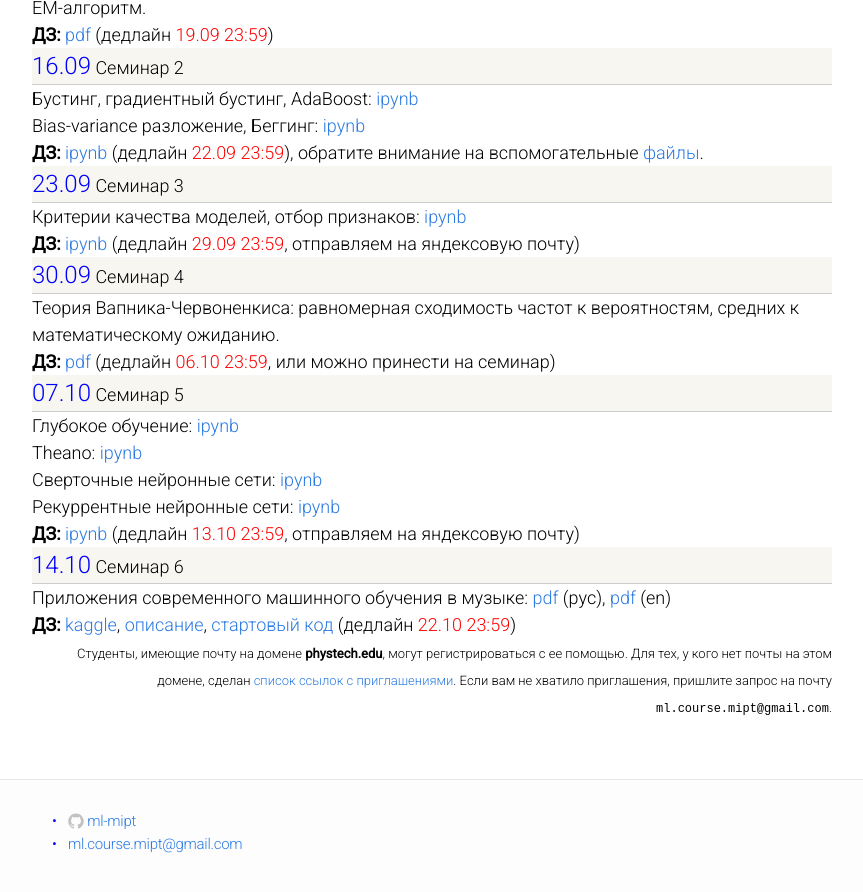
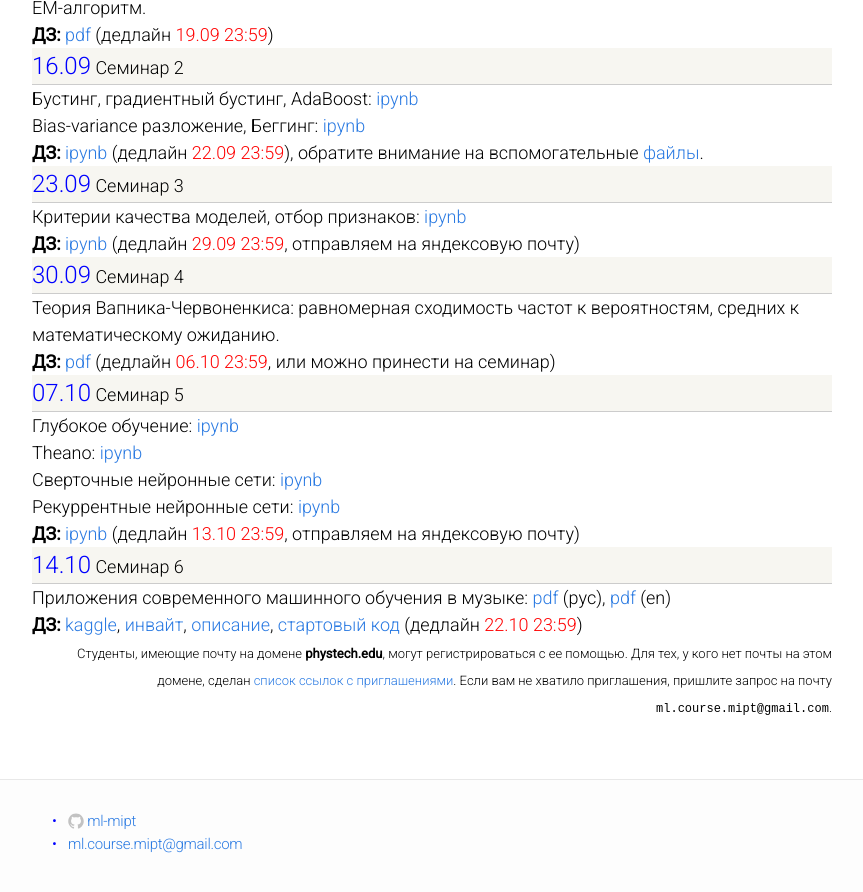
Before and after one commit to ml-mipt/old-ml-mipt.github.io, a Jekyll site: the page built from 399/seminars.md, in a window 1280 px wide and 900 px high, scrolled down 639 px. Shown: the top 892 px of the window, without its empty margins (208-1071 px from the left). Built offline with Jekyll 4.4.1, drawn with Linux system fonts in a browser that asks for light colours.

Commit message:
Update seminars.md

```diff
--- a/399/seminars.md
+++ b/399/seminars.md
@@ -94,6 +94,7 @@ permalink: /399/
         <a href="https://github.com/ml-mipt/ml-mipt-part2/blob/master/2016/contest/01_music/sem_plan/deep_nn_for_music%20(ru).pdf">pdf</a> (рус), <a href="https://github.com/ml-mipt/ml-mipt-part2/blob/master/2016/contest/01_music/sem_plan/deep_nn_for_music.pdf">pdf</a> (en) <link href=""><br/>
         <b>ДЗ:</b>
         <a href="https://inclass.kaggle.com/c/mipt-ml-fall-2016-music">kaggle</a>,
+        <a href="https://kaggle.com/join/mipt_music">инвайт</a>,
     <a href="https://github.com/ml-mipt/ml-mipt-part2/raw/master/2016/contest/01_music/task_descr/task_description.pdf">описание</a>,
     <a href="https://github.com/ml-mipt/ml-mipt-part2/blob/master/2016/contest/01_music/task_descr/music_dnn_task.ipynb">стартовый код</a>
 
```
